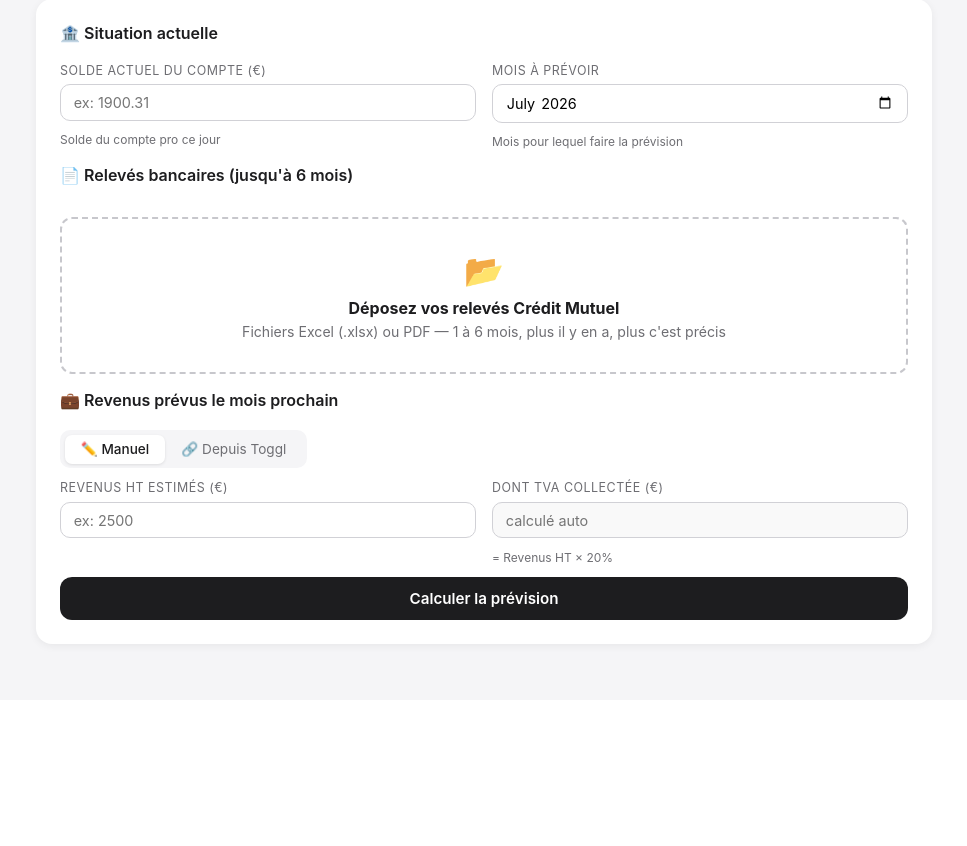
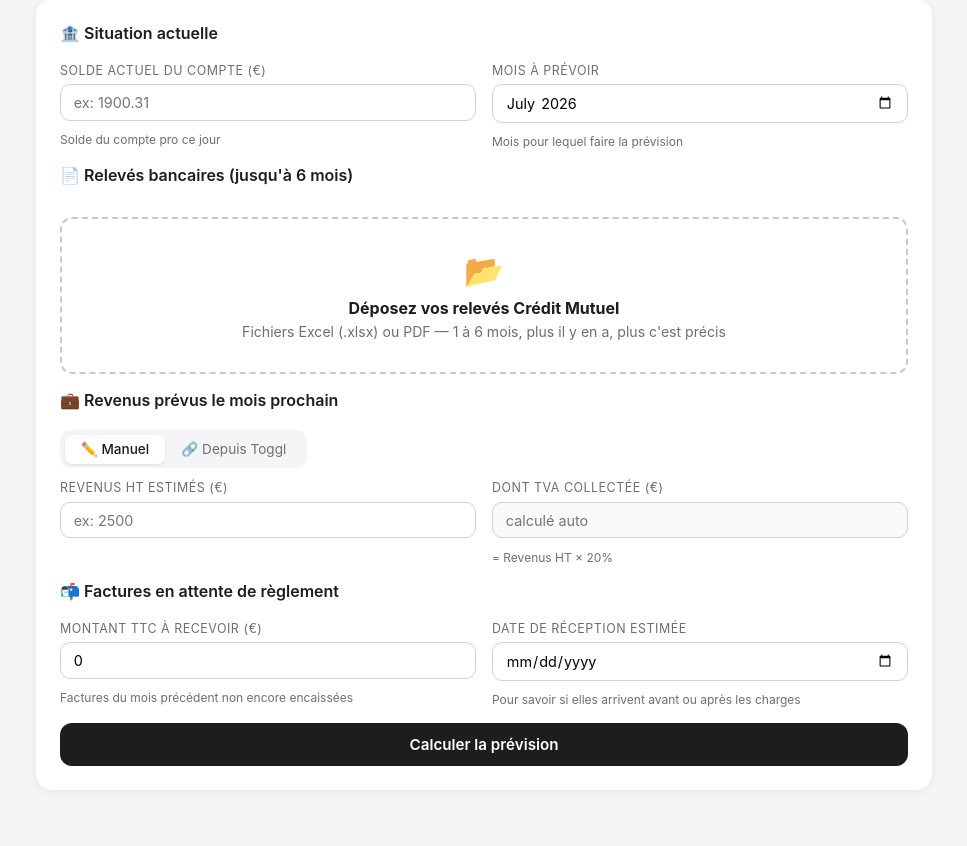
Before and after one commit to sebastienmarek-debug/tva-calculator, a Flask app: page /tresorerie in a window 1280 px wide. Shown: the part 184-1030 px from the top of the page, without its empty margins (156-1123 px from the left). Before the commit the page ends 834 px from the top, so only its background shows below. Run offline with Flask 3, Linux system fonts and the light colour scheme; parts of the project's set-up code (start-up, migrations or seed data) failed here and were passed over.

Commit message:
Trésorerie : prévision intra-mois, factures en attente, TVA DGFIP intelligente
- Charges restantes ce mois selon avg_day vs aujourd'hui
- Solde fin de mois courant = solde + factures à recevoir - charges restantes - TVA si pas encore prélevée
- TVA DGFIP : banner si prélèvement pas encore passé (avg_day > aujourd'hui)
- TVA à provisionner = TVA collectée Toggl - TVA déductible charges fixes
- tva_deductible par charge récurrente dans le backend

Co-Authored-By: Claude Sonnet 4.6 <noreply@anthropic.com>

```diff
--- a/templates/tresorerie.html
+++ b/templates/tresorerie.html
@@ -72,6 +72,7 @@
     .fc-amount.positive { color: #34c759; }
     .fc-amount.warning  { color: #ff9500; }
     .fc-amount.negative { color: #ff3b30; }
+    .fc-amount.neutral  { color: #1d1d1f; }
     .fc-sub { font-size: 0.8rem; color: #6e6e73; margin-top: 0.4rem; }
 
     /* Timeline TVA */
@@ -185,6 +186,21 @@
         <div id="toggl-rev-result" style="font-size:0.85rem;color:#34c759;display:none"></div>
       </div>
 
+      <!-- Factures en attente -->
+      <div class="panel-title" style="margin-top:1rem">📬 Factures en attente de règlement</div>
+      <div class="fields-row">
+        <div class="field-group">
+          <label>Montant TTC à recevoir (€)</label>
+          <input type="number" id="factures-attente" placeholder="ex: 840" step="0.01" value="0">
+          <div class="field-hint">Factures du mois précédent non encore encaissées</div>
+        </div>
+        <div class="field-group">
+          <label>Date de réception estimée</label>
+          <input type="date" id="factures-date">
+          <div class="field-hint">Pour savoir si elles arrivent avant ou après les charges</div>
+        </div>
+      </div>
+
       <div class="error-msg" id="error-msg"></div>
 
       <button class="btn-analyze" onclick="analyze()" id="btn-analyze">
@@ -195,59 +211,68 @@
     <!-- ── Résultats ── -->
     <div id="results">
 
-      <!-- Forecast début / fin mois -->
-      <div class="section-title">📊 Prévision — <span id="mois-label">mois prochain</span></div>
+      <!-- Ce mois-ci -->
+      <div class="section-title">📅 Ce mois-ci — jusqu'au <span id="fin-mois-label"></span></div>
       <div class="forecast-grid">
         <div class="forecast-card">
-          <div class="fc-label">💰 Solde début de mois</div>
-          <div class="fc-amount" id="fc-debut">—</div>
-          <div class="fc-sub" id="fc-debut-sub"></div>
+          <div class="fc-label">💰 Solde actuel</div>
+          <div class="fc-amount positive" id="fc-solde-actuel">—</div>
+          <div class="fc-sub" id="fc-solde-sub"></div>
         </div>
         <div class="forecast-card">
-          <div class="fc-label">🏁 Solde fin de mois estimé</div>
+          <div class="fc-label">🏁 Solde estimé fin de mois</div>
+          <div class="fc-amount" id="fc-fin-mois">—</div>
+          <div class="fc-sub" id="fc-fin-mois-sub"></div>
+        </div>
+      </div>
+
+      <!-- Détail charges restantes ce mois -->
+      <div class="section-title">⏳ Charges encore à passer ce mois</div>
+      <div class="recur-table" id="charges-restantes">
+        <div class="recur-row header"><span>Libellé</span><span>Jour prévu</span><span>Montant</span></div>
+      </div>
+
+      <!-- Mois prochain -->
+      <div class="section-title" style="margin-top:1.5rem">📊 Prévision — <span id="mois-label">mois prochain</span></div>
+      <div class="forecast-grid">
+        <div class="forecast-card">
+          <div class="fc-label">📥 Encaissements TTC</div>
+          <div class="fc-amount positive" id="fc-encaiss">—</div>
+          <div class="fc-sub">Revenus Toggl TTC</div>
+        </div>
+        <div class="forecast-card">
+          <div class="fc-label">📤 Charges récurrentes</div>
+          <div class="fc-amount negative" id="fc-decaiss">—</div>
+          <div class="fc-sub">Total charges fixes mois prochain</div>
+        </div>
+      </div>
+      <div class="forecast-grid">
+        <div class="forecast-card">
+          <div class="fc-label">🏁 Solde fin de mois prochain</div>
           <div class="fc-amount" id="fc-fin">—</div>
           <div class="fc-sub" id="fc-fin-sub"></div>
         </div>
-      </div>
-
-      <!-- Détail flux -->
-      <div class="forecast-grid">
         <div class="forecast-card">
-          <div class="fc-label">📥 Encaissements prévus</div>
-          <div class="fc-amount positive" id="fc-encaiss">—</div>
-          <div class="fc-sub">Revenus TTC (HT + TVA collectée)</div>
-        </div>
-        <div class="forecast-card">
-          <div class="fc-label">📤 Décaissements récurrents</div>
-          <div class="fc-amount negative" id="fc-decaiss">—</div>
-          <div class="fc-sub">Charges récurrentes identifiées</div>
+          <div class="fc-label">🔒 TVA à provisionner</div>
+          <div class="fc-amount warning" id="fc-tva-prov">—</div>
+          <div class="fc-sub" id="fc-tva-prov-sub"></div>
         </div>
       </div>
 
-      <!-- TVA due -->
-      <div class="tva-banner" id="tva-banner">
-        <div class="tva-icon">🧾</div>
+      <!-- TVA mois précédent (si pas encore prélevée) -->
+      <div class="tva-banner" id="tva-banner" style="display:none">
+        <div class="tva-icon">⚠️</div>
         <div class="tva-text">
-          <div class="tva-title">TVA à payer (mois précédent) — vers le 19 du mois</div>
+          <div class="tva-title" id="tva-banner-title">TVA mois précédent — prélèvement pas encore passé</div>
           <div class="tva-detail" id="tva-detail">—</div>
         </div>
         <div class="tva-amount" id="tva-amount">—</div>
       </div>
 
       <!-- Dépenses récurrentes -->
-      <div class="section-title">🔄 Dépenses récurrentes identifiées</div>
+      <div class="section-title">🔄 Toutes les charges récurrentes</div>
       <div class="recur-table" id="recur-debits">
-        <div class="recur-row header">
-          <span>Libellé</span><span>Montant moyen</span><span>Nb mois</span>
-        </div>
-      </div>
-
-      <!-- Recettes récurrentes -->
-      <div class="section-title">📈 Recettes récurrentes identifiées</div>
-      <div class="recur-table" id="recur-credits">
-        <div class="recur-row header">
-          <span>Client</span><span>Montant moyen</span><span>Nb mois</span>
-        </div>
+        <div class="recur-row header"><span>Libellé</span><span>Estimation</span><span>Nb mois</span></div>
       </div>
 
     </div><!-- /results -->
@@ -393,7 +418,7 @@
       btn.disabled = false; btn.textContent = 'Calculer la prévision';
       if (data.error) { showError(data.error); return; }
 
-      // Revenus
+      // Revenus mois prochain
       let revHT = 0;
       if (revMode === 'toggl') {
         revHT = togglRevHT;
@@ -401,75 +426,127 @@
         revHT = parseFloat(document.getElementById('rev-ht').value) || 0;
       }
       const revTTC = revHT * 1.20;
-      const revTVAcol = revHT * 0.20;
 
-      // TVA nette à payer (du mois analysé)
-      const tvaNette = data.tva_info.net_due;
+      // Factures en attente
+      const facturesAttente  = parseFloat(document.getElementById('factures-attente').value) || 0;
+      const facturesDateStr  = document.getElementById('factures-date').value;
+      const facturesDate     = facturesDateStr ? new Date(facturesDateStr) : null;
 
-      // Dépenses récurrentes (hors DGFIP TVA qu'on traite séparément)
-      const recurWithoutTVA = data.recurring_debits.filter(d => !d.label.includes('DGFIP'));
-      // Utiliser estimated_amount (dernier mois connu) pour la prévision
-      const totalRecurDebits = recurWithoutTVA.reduce((s, d) => s + (d.estimated_amount || d.avg_amount), 0);
-
-      // Prévision
-      const debutMois  = solde;
-      const finMois    = debutMois + revTTC - totalRecurDebits - Math.max(0, tvaNette);
-
-      renderResults({ data, solde, debutMois, finMois, revTTC, revTVAcol, totalRecurDebits, tvaNette, recurWithoutTVA });
+      renderResults({ data, solde, revTTC, facturesAttente, facturesDate });
     }
 
-    function renderResults({ data, solde, debutMois, finMois, revTTC, revTVAcol, totalRecurDebits, tvaNette, recurWithoutTVA }) {
+    function renderResults({ data, solde, revTTC, facturesAttente, facturesDate }) {
+      const today   = new Date();
+      const todayDay = today.getDate();
+      const lastDayOfMonth = new Date(today.getFullYear(), today.getMonth() + 1, 0).getDate();
       const moisPrev = document.getElementById('mois-prevision').value;
-      const [y, m] = moisPrev ? moisPrev.split('-').map(Number) : [0, 0];
-      const moisLabel = moisPrev ? `${MONTH_NAMES[m-1]} ${y}` : 'Mois prochain';
+      const [py, pm] = moisPrev ? moisPrev.split('-').map(Number) : [today.getFullYear(), today.getMonth() + 2];
+      const moisLabel = `${MONTH_NAMES[pm-1]} ${py}`;
+
       document.getElementById('mois-label').textContent = moisLabel;
+      document.getElementById('fin-mois-label').textContent =
+        `${lastDayOfMonth} ${MONTH_NAMES[today.getMonth()]} ${today.getFullYear()}`;
 
-      // Forecast cards
-      setAmount('fc-debut', debutMois);
-      document.getElementById('fc-debut-sub').textContent = `Solde actuel + encaissements en attente`;
+      // ── Charges récurrentes (hors DGFIP) ──
+      const charges = data.recurring_debits.filter(d => !d.label.includes('DGFIP'));
 
-      setAmount('fc-fin', finMois);
+      // Partitionnement : passées vs à venir ce mois
+      const chargesRestantes = charges.filter(d => d.avg_day > todayDay);
+      const chargesPassees   = charges.filter(d => d.avg_day <= todayDay);
+      const totalRestant     = chargesRestantes.reduce((s, d) => s + d.estimated_amount, 0);
+      const totalPasse       = chargesPassees.reduce((s,   d) => s + d.estimated_amount, 0);
+      const totalCharges     = charges.reduce((s, d) => s + d.estimated_amount, 0);
+
+      // ── TVA mois précédent : est-elle déjà prélevée ce mois ? ──
+      const dgfipDay    = data.tva_info.dgfip_avg_day || 28;
+      const tvaMoisPrec = Math.max(0, data.tva_info.net_due);
+      const tvaDejaPrelevee = todayDay > dgfipDay;  // si on est après le jour habituel du DGFIP
+
+      // ── Fin de mois courant ──
+      // Solde + factures en attente (si reçues avant fin mois) - charges restantes - TVA si pas encore prélevée
+      const facturesAvantFinMois = (!facturesDate || facturesDate <= new Date(today.getFullYear(), today.getMonth(), lastDayOfMonth)) ? facturesAttente : 0;
+      const tvaEncoreDueFinMois  = tvaDejaPrelevee ? 0 : tvaMoisPrec;
+      const soldeFinMoisCourant  = solde + facturesAvantFinMois - totalRestant - tvaEncoreDueFinMois;
+
+      // ── TVA à provisionner pour le mois Toggl ──
+      // = TVA collectée sur revenus - TVA déductible sur charges récurrentes
+      const tvaDedCharges = charges.reduce((s, d) => s + (d.tva_deductible || 0), 0);
+      const tvaCollectee  = revTTC / 1.20 * 0.20;
+      const tvaAProvisionner = Math.max(0, tvaCollectee - tvaDedCharges);
+
+      // ── Fin de mois prochain ──
+      const finMoisProchain = soldeFinMoisCourant + revTTC - totalCharges - tvaAProvisionner;
+
+      // ── RENDU ──
+
+      // Ce mois
+      setAmount('fc-solde-actuel', solde);
+      document.getElementById('fc-solde-sub').textContent =
+        facturesAvantFinMois > 0 ? `+ ${fmt(facturesAvantFinMois)} factures à recevoir` : 'Solde compte pro aujourd\'hui';
+
+      setAmount('fc-fin-mois', soldeFinMoisCourant);
+      const parts = [];
+      if (facturesAvantFinMois > 0) parts.push(`+${fmt(facturesAvantFinMois)} factures`);
+      if (totalRestant > 0) parts.push(`−${fmt(totalRestant)} charges restantes`);
+      if (tvaEncoreDueFinMois > 0) parts.push(`−${fmt(tvaEncoreDueFinMois)} TVA DGFIP`);
+      document.getElementById('fc-fin-mois-sub').textContent = parts.join(' · ') || '—';
+
+      // Charges restantes ce mois
+      const crEl = document.getElementById('charges-restantes');
+      if (chargesRestantes.length === 0) {
+        crEl.innerHTML = `<div style="padding:0.75rem 1.25rem;color:#6e6e73;font-size:0.85rem">✓ Toutes les charges de ce mois sont déjà passées</div>`;
+      } else {
+        crEl.innerHTML = `<div class="recur-row header"><span>Libellé</span><span>Vers le</span><span>Montant</span></div>` +
+          chargesRestantes.sort((a,b) => a.avg_day - b.avg_day).map(d => `
+          <div class="recur-row">
+            <div class="rr-label">${d.label}</div>
+            <div class="rr-day" style="font-size:0.9rem">le ${d.avg_day}</div>
+            <div class="rr-amount debit">− ${fmt(d.estimated_amount)}</div>
+          </div>`).join('');
+      }
+
+      // TVA mois précédent non encore prélevée
+      const tvaBanner = document.getElementById('tva-banner');
+      if (!tvaDejaPrelevee && tvaMoisPrec > 0) {
+        tvaBanner.style.display = 'flex';
+        const tvaMonth = data.tva_info.month;
+        const [ty, tm] = tvaMonth ? tvaMonth.split('-').map(Number) : [0,0];
+        document.getElementById('tva-banner-title').textContent =
+          `TVA ${tvaMonth ? MONTH_NAMES[tm-1]+' '+ty : 'mois précédent'} — prélèvement vers le ${dgfipDay} (pas encore passé)`;
+        document.getElementById('tva-detail').textContent =
+          `Collectée ${fmt(data.tva_info.collected)} − Déductible ${fmt(data.tva_info.deductible)}`;
+        document.getElementById('tva-amount').textContent = `− ${fmt(tvaMoisPrec)}`;
+      } else {
+        tvaBanner.style.display = 'none';
+      }
+
+      // Mois prochain
+      document.getElementById('fc-encaiss').textContent = fmt(revTTC);
+      document.getElementById('fc-decaiss').textContent = fmt(totalCharges);
+      setAmount('fc-fin', finMoisProchain);
       document.getElementById('fc-fin-sub').textContent =
-        `${fmt(revTTC)} encaissés − ${fmt(totalRecurDebits)} charges − ${fmt(Math.max(0,tvaNette))} TVA`;
+        `${fmt(soldeFinMoisCourant)} report + ${fmt(revTTC)} TTC − ${fmt(totalCharges)} charges − ${fmt(tvaAProvisionner)} TVA`;
 
-      document.getElementById('fc-encaiss').textContent = fmt(revTTC);
-      document.getElementById('fc-decaiss').textContent = fmt(totalRecurDebits);
+      // TVA à provisionner
+      document.getElementById('fc-tva-prov').textContent = fmt(tvaAProvisionner);
+      document.getElementById('fc-tva-prov-sub').textContent =
+        `TVA collectée ${fmt(tvaCollectee)} − déductible charges ${fmt(tvaDedCharges)}`;
 
-      // TVA banner
-      const tvaMonth = data.tva_info.month;
-      const [ty, tm] = tvaMonth ? tvaMonth.split('-').map(Number) : [0,0];
-      document.getElementById('tva-detail').textContent =
-        `TVA collectée ${fmt(data.tva_info.collected)} − TVA déductible ${fmt(data.tva_info.deductible)}` +
-        (tvaMonth ? ` (${MONTH_NAMES[tm-1]} ${ty})` : '');
-      document.getElementById('tva-amount').textContent = tvaNette > 0 ? `− ${fmt(tvaNette)}` : `Crédit ${fmt(Math.abs(tvaNette))}`;
-      document.getElementById('tva-amount').style.color = tvaNette > 0 ? '#e65100' : '#34c759';
-
-      // Récurrences débits
+      // Toutes les charges
       const dt = document.getElementById('recur-debits');
-      dt.innerHTML = `<div class="recur-row header"><span>Libellé</span><span>Estimation mois prochain</span><span>Nb mois</span></div>` +
-        recurWithoutTVA.map(d => {
-          const est = d.estimated_amount || d.avg_amount;
-          const showAvg = Math.abs(est - d.avg_amount) > 1;
+      dt.innerHTML = `<div class="recur-row header"><span>Libellé</span><span>Estimation</span><span>Passage</span></div>` +
+        charges.sort((a,b) => a.avg_day - b.avg_day).map(d => {
+          const passed = d.avg_day <= todayDay;
           return `
           <div class="recur-row">
             <div>
               <div class="rr-label">${d.label}</div>
-              <div class="rr-day">vers le ${d.avg_day}${showAvg ? ` · moy. ${fmt(d.avg_amount)}` : ''}</div>
+              <div class="rr-day">${passed ? '✓ passé' : `vers le ${d.avg_day}`}${d.tva_deductible > 0 ? ` · TVA déd. ${fmt(d.tva_deductible)}` : ''}</div>
             </div>
-            <div class="rr-amount debit">− ${fmt(est)}</div>
+            <div class="rr-amount debit" style="${passed ? 'opacity:0.45' : ''}">− ${fmt(d.estimated_amount)}</div>
             <div class="rr-seen">${d.months_seen} mois</div>
           </div>`;
         }).join('');
-
-      // Récurrences crédits
-      const ct = document.getElementById('recur-credits');
-      ct.innerHTML = `<div class="recur-row header"><span>Client</span><span>Montant moyen</span><span>Nb mois</span></div>` +
-        data.recurring_credits.map(c => `
-        <div class="recur-row">
-          <div><div class="rr-label">${c.label}</div><div class="rr-day">vers le ${c.avg_day}</div></div>
-          <div class="rr-amount credit">+ ${fmt(c.avg_amount)}</div>
-          <div class="rr-seen">${c.months_seen} mois</div>
-        </div>`).join('');
 
       document.getElementById('results').style.display = 'block';
       document.getElementById('results').scrollIntoView({ behavior: 'smooth', block: 'start' });
@@ -477,9 +554,8 @@
 
     function setAmount(id, val) {
       const el = document.getElementById(id);
-      el.textContent = fmt(Math.abs(val));
-      el.className = 'fc-amount ' + (val > 500 ? 'positive' : val > 0 ? 'warning' : 'negative');
-      if (val < 0) el.textContent = '− ' + fmt(Math.abs(val));
+      el.textContent = val < 0 ? '− ' + fmt(Math.abs(val)) : fmt(val);
+      el.className = 'fc-amount ' + (val > 1000 ? 'positive' : val > 0 ? 'warning' : 'negative');
     }
 
     function showError(msg) {
```
Also changed, not shown: tresorerie_analyzer.py (+29 -5 lines).
